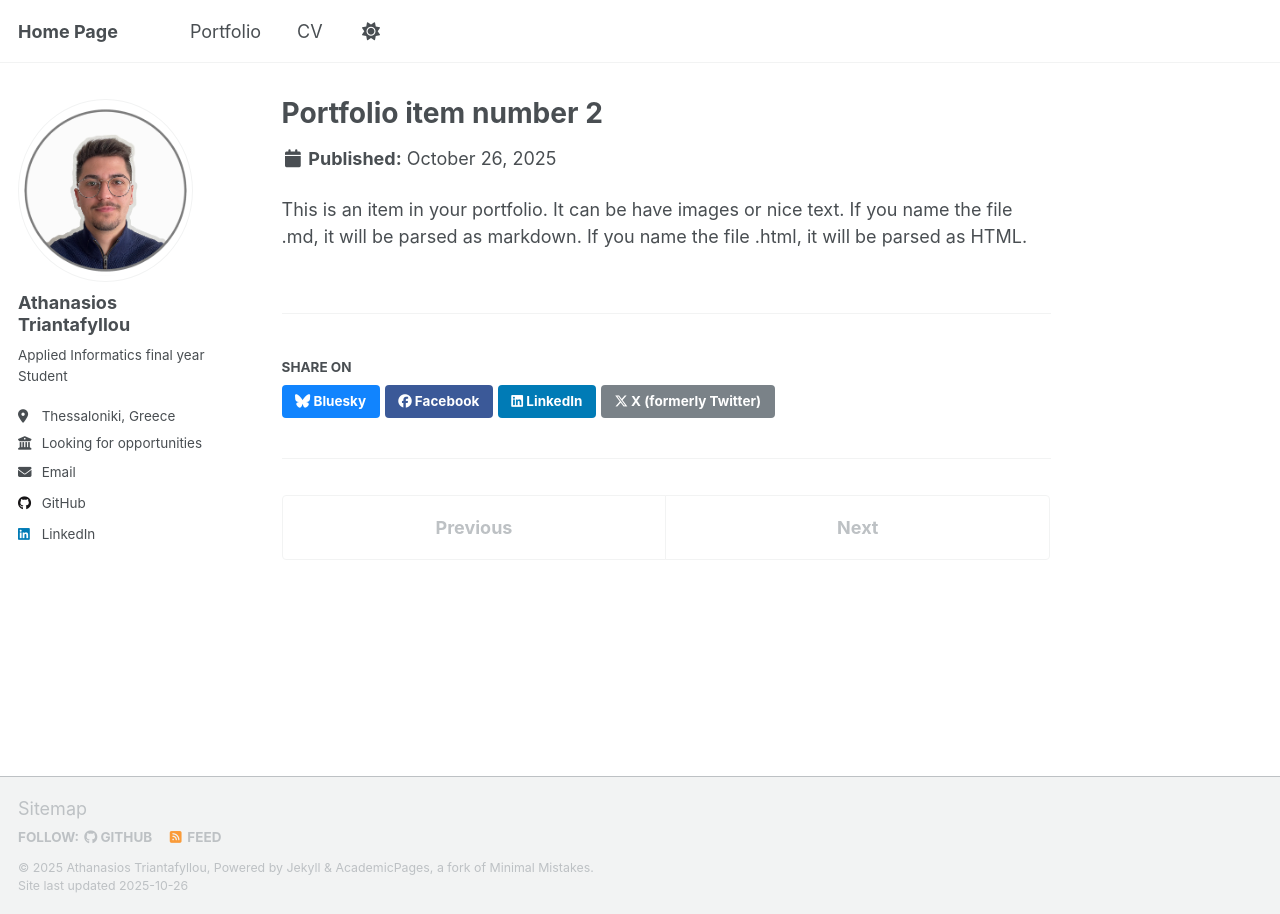
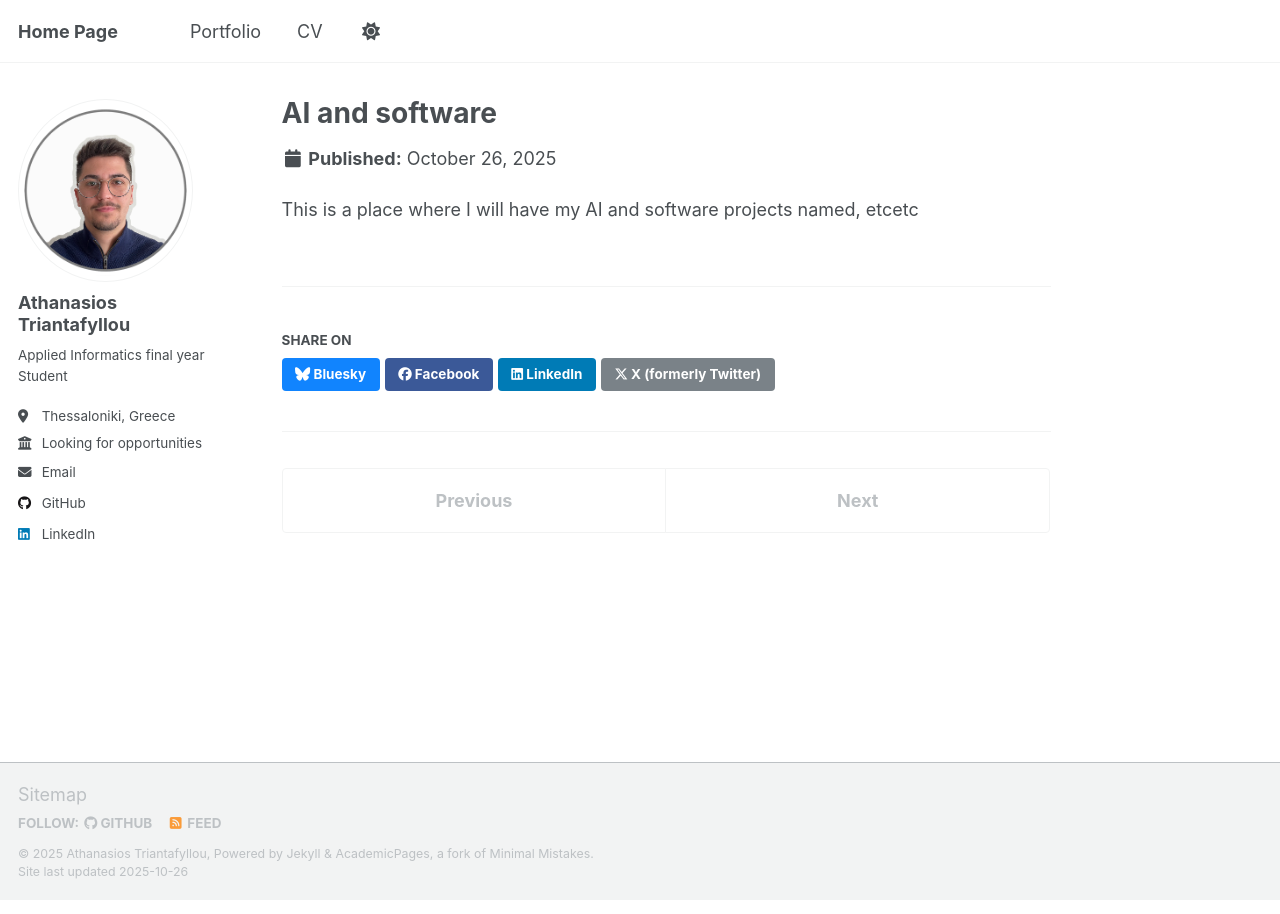
Before and after one commit to AthTriantafyllou/AthTriantafyllou.github.io, a Jekyll site: the page built from _portfolio/portfolio-2.html, in a window 1280 px wide. Built offline with Jekyll 4.4.1, drawn with Linux system fonts in a browser that asks for light colours; a script that is not in the unit is left out.

Commit message:
Update portfolio-2.html

```diff
--- a/_portfolio/portfolio-2.html
+++ b/_portfolio/portfolio-2.html
@@ -1,7 +1,7 @@
 ---
-title: "Portfolio item number 2"
-excerpt: "Short description of portfolio item number 2 <br/><img src='/images/500x300.png'>"
+title: "AI and software"
+excerpt: "My AI and software projects that I'm building <br/><img src='/images/learning.jpg'>"
 collection: portfolio
 ---
 
-This is an item in your portfolio. It can be have images or nice text. If you name the file .md, it will be parsed as markdown. If you name the file .html, it will be parsed as HTML.
+This is a place where I will have my AI and software projects named, etcetc
```
